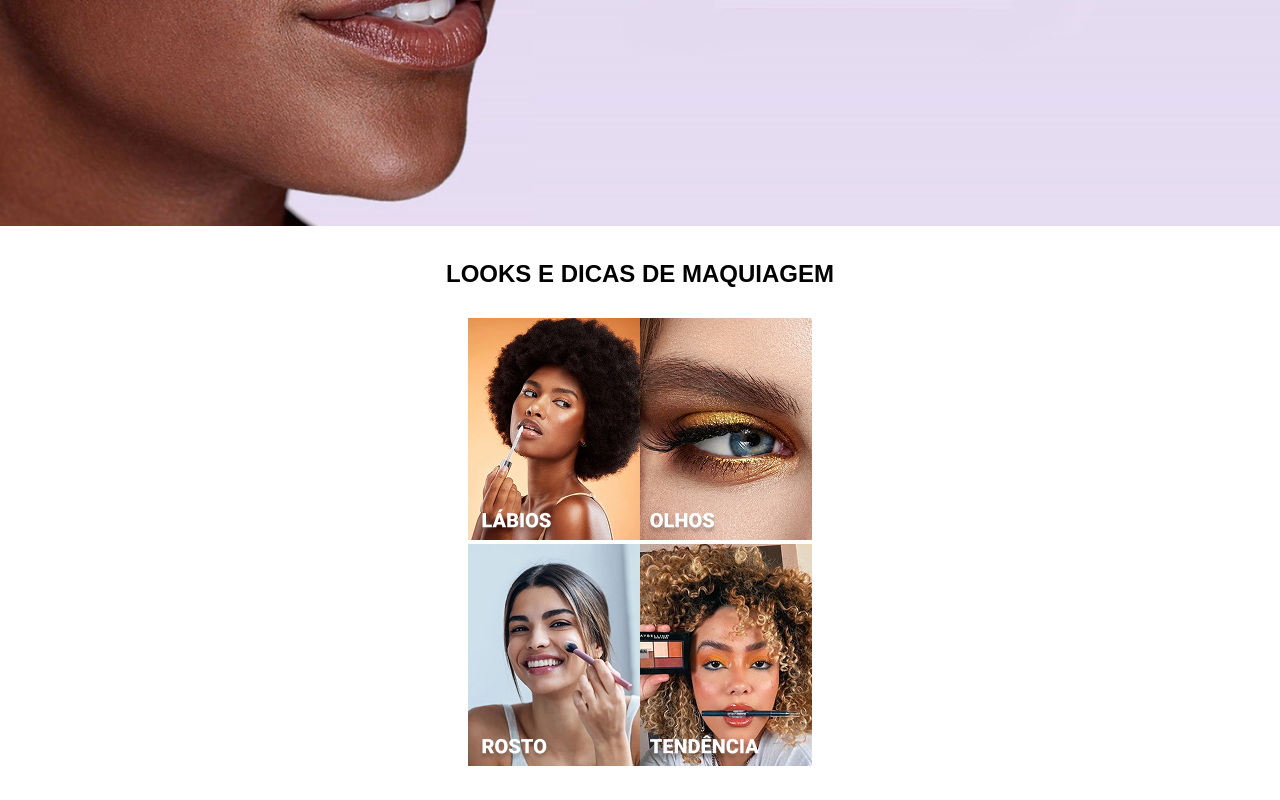
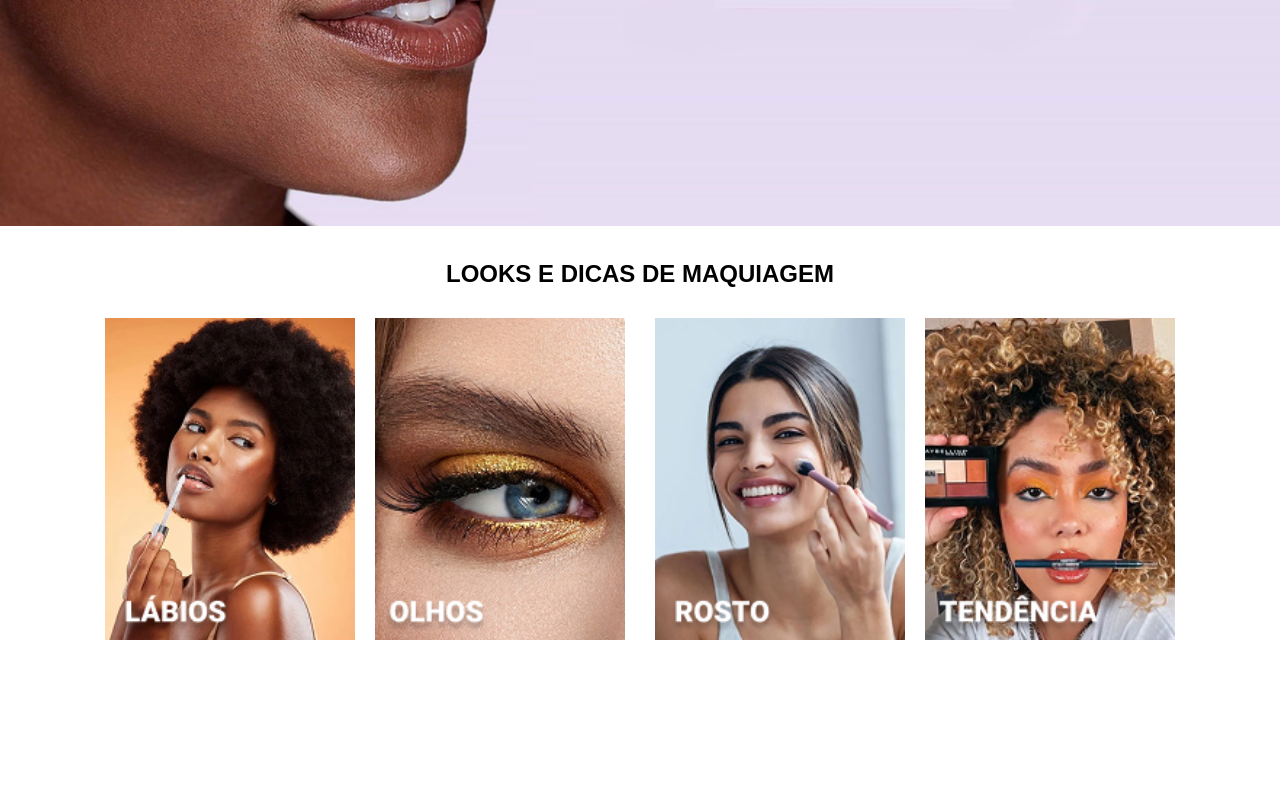
Before and after one commit to Leonel-p-a/passoia-landing-page, a React (Vite) app: page / in a window 1280 px wide. Shown: the part 541-1341 px from the top of the page. After the commit the page ends 1211 px from the top, so only its background shows below. Built offline with nearby package versions, Linux system fonts and the light colour scheme; the HTML template or start-up script is replaced by a standard one.

Commit message:
feat: Tips section

```diff
--- a/src/components/Tips/index.jsx
+++ b/src/components/Tips/index.jsx
@@ -14,6 +14,7 @@ function Tips() {
                    <img src={lips} alt="" />
                    <img src={eyes} alt="" />
                </div>
+
                <div className='cards__bottom'>
                    <img src={face} alt="" />
                    <img src={tendency} alt="" />
--- a/src/components/Tips/tips.scss
+++ b/src/components/Tips/tips.scss
@@ -1,8 +1,6 @@
 @use '../../styles/base' as *;
 
 .tips-section {
-    // border: 1px solid;
-
     display: flex;
     flex-direction: column;
     justify-content: center;
@@ -18,5 +16,36 @@
     .cards {
         display: flex;
         flex-direction: column;
+        justify-content: center;
+        align-items: center;
+        gap: 3rem;
+
+        width: 100%;
+
+        &__top {
+            display: flex;
+            flex-direction: row;
+            gap: 2rem;
+        }
+
+        &__bottom {
+            display: flex;
+            flex-direction: row;
+            gap: 2rem;
+        }
     }
 }
+
+@media (min-width: 768px) {
+    .tips-section {
+        .cards {
+            flex-direction: row;
+
+            img {
+                width: 250px;
+                max-width: 100%;
+            }
+        }
+    }
+
+}
```
